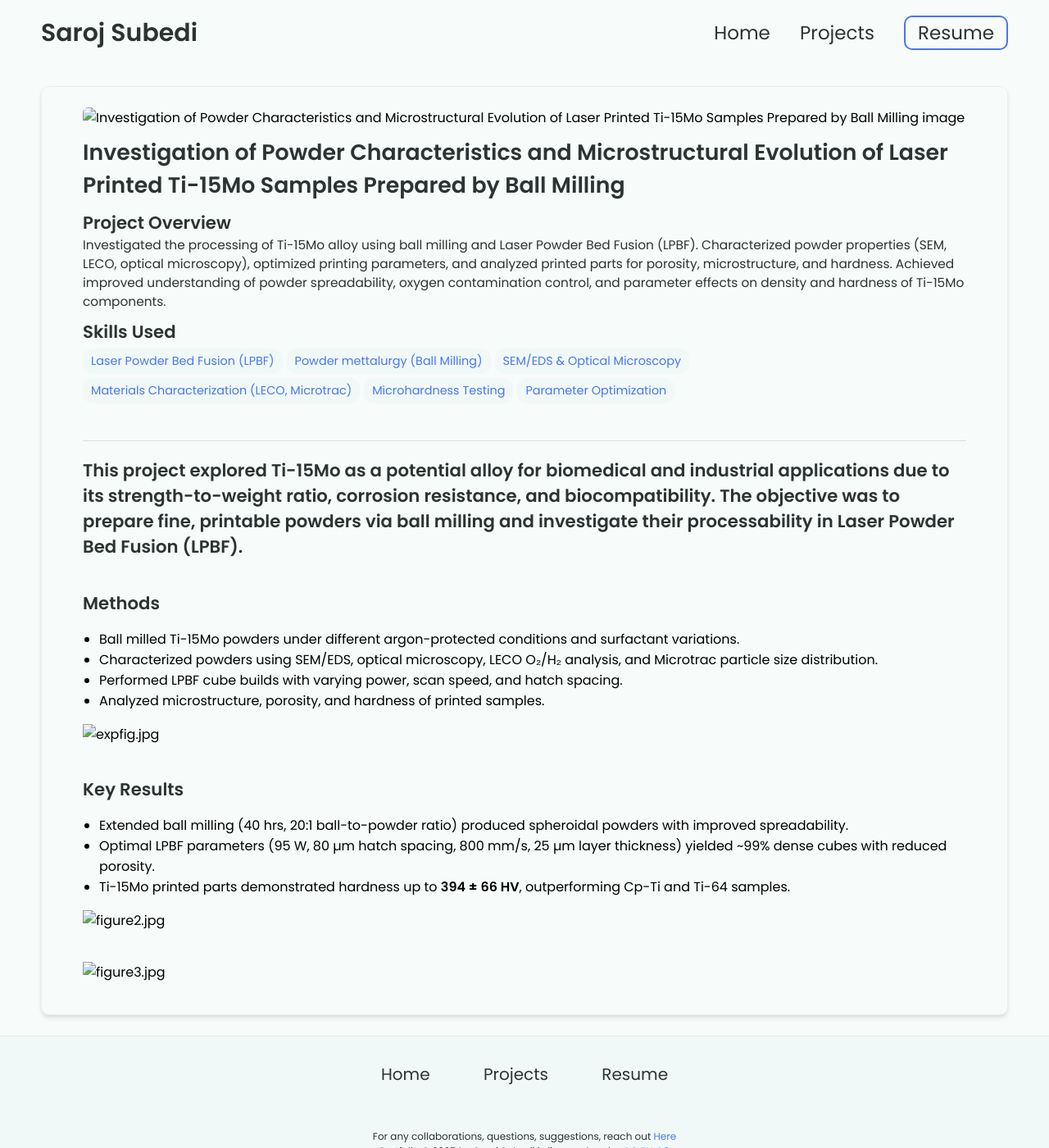
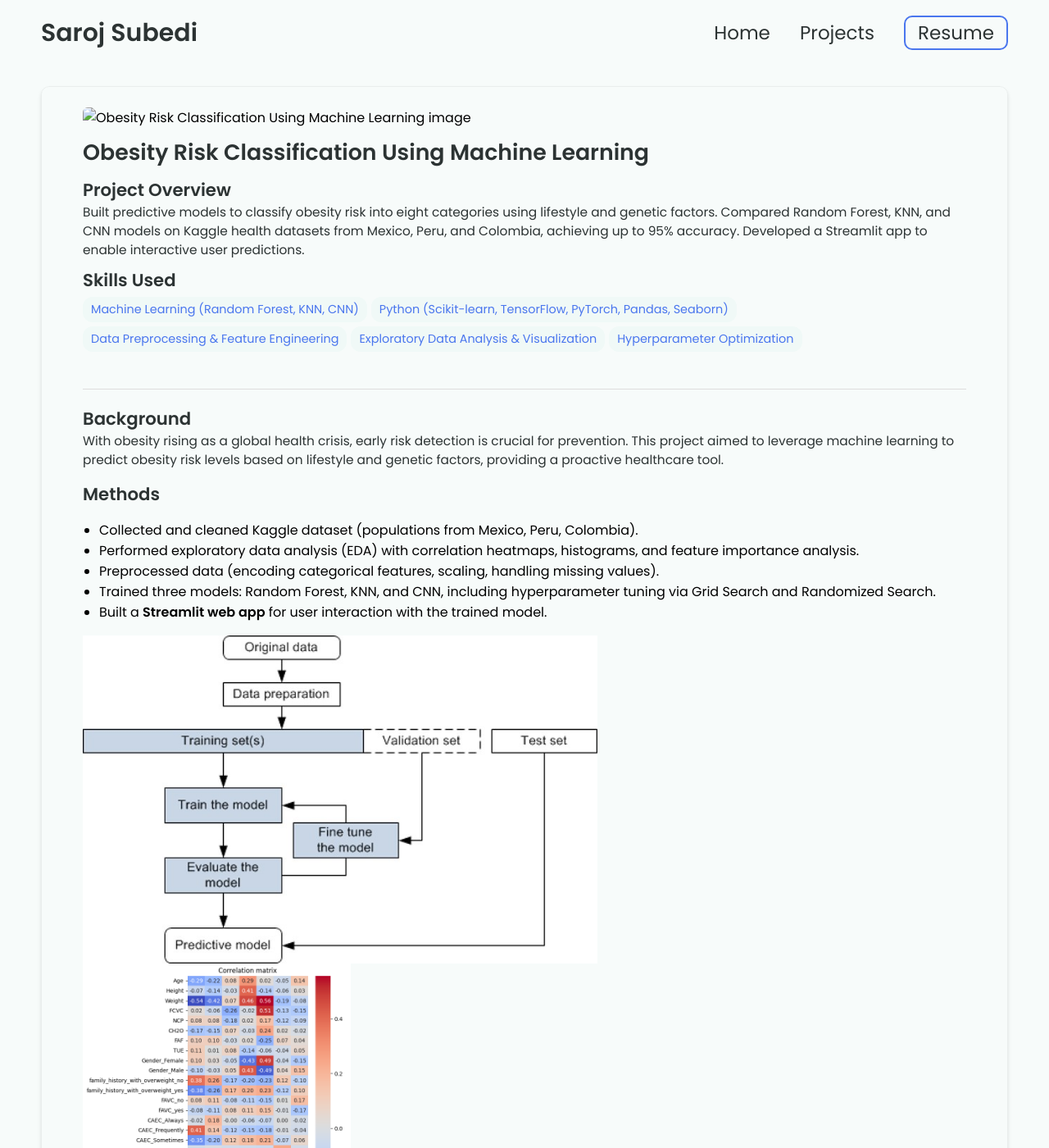
Before and after one commit to subedi-saroj/subedi-saroj.github.io, a Jekyll site: the page built from _projects/05_ML_obesity/index.md, in a window 1280 px wide and 1400 px high. Shown: the whole window at 82% size. Built offline with Jekyll 4.4.1, drawn with Linux system fonts in a browser that asks for light colours; some of the changed text lies outside the part shown.

Commit message:
Revise project to focus on obesity risk classification
Updated project focus from Ti-15Mo alloy processing to obesity risk classification using machine learning. Included details on model comparison, dataset sources, and the development of a Streamlit app for user interaction.

```diff
--- a/_projects/05_ML_obesity/index.md
+++ b/_projects/05_ML_obesity/index.md
@@ -1,31 +1,35 @@
 ---
 layout: post
-title: Investigation of Powder Characteristics and Microstructural Evolution of Laser Printed Ti-15Mo Samples Prepared by Ball Milling
-description:  Investigated the processing of Ti-15Mo alloy using ball milling and Laser Powder Bed Fusion (LPBF). Characterized powder properties (SEM, LECO, optical microscopy), optimized printing parameters, and analyzed printed parts for porosity, microstructure, and hardness. Achieved improved understanding of powder spreadability, oxygen contamination control, and parameter effects on density and hardness of Ti-15Mo components.
+title: Obesity Risk Classification Using Machine Learning
+description:  Built predictive models to classify obesity risk into eight categories using lifestyle and genetic factors. Compared Random Forest, KNN, and CNN models on Kaggle health datasets from Mexico, Peru, and Colombia, achieving up to 95% accuracy. Developed a Streamlit app to enable interactive user predictions.
 skills:
-- Laser Powder Bed Fusion (LPBF)
-- Powder mettalurgy (Ball Milling)
-- SEM/EDS & Optical Microscopy
-- Materials Characterization (LECO, Microtrac)
-- Microhardness Testing
-- Parameter Optimization
-main-image: /expfig.jpg
+  - Machine Learning (Random Forest, KNN, CNN)
+  - Python (Scikit-learn, TensorFlow, PyTorch, Pandas, Seaborn)
+  - Data Preprocessing & Feature Engineering
+  - Exploratory Data Analysis & Visualization
+  - Hyperparameter Optimization
+main-image: /main.jpg
 ---
 
 ---
-## This project explored Ti-15Mo as a potential alloy for biomedical and industrial applications due to its strength-to-weight ratio, corrosion resistance, and biocompatibility. The objective was to prepare fine, printable powders via ball milling and investigate their processability in Laser Powder Bed Fusion (LPBF).
+## Background
+With obesity rising as a global health crisis, early risk detection is crucial for prevention. This project aimed to leverage machine learning to predict obesity risk levels based on lifestyle and genetic factors, providing a proactive healthcare tool.
 <br>
 
 ## Methods
-- Ball milled Ti-15Mo powders under different argon-protected conditions and surfactant variations.
-- Characterized powders using SEM/EDS, optical microscopy, LECO O₂/H₂ analysis, and Microtrac particle size distribution.
-- Performed LPBF cube builds with varying power, scan speed, and hatch spacing.
-- Analyzed microstructure, porosity, and hardness of printed samples.
-{% include image-gallery.html images="expfig.jpg" height="600" %}<br>
+- Collected and cleaned Kaggle dataset (populations from Mexico, Peru, Colombia).
+- Performed exploratory data analysis (EDA) with correlation heatmaps, histograms, and feature importance analysis.
+- Preprocessed data (encoding categorical features, scaling, handling missing values).
+- Trained three models: Random Forest, KNN, and CNN, including hyperparameter tuning via Grid Search and Randomized Search.
+- Built a **Streamlit web app** for user interaction with the trained model.
+{% include image-gallery.html images="method.jpg" height="400" %}
+{% include image-gallery.html images="output.png" height="500" %}
 
 ## Key Results
-- Extended ball milling (40 hrs, 20:1 ball-to-powder ratio) produced spheroidal powders with improved spreadability.
-- Optimal LPBF parameters (95 W, 80 µm hatch spacing, 800 mm/s, 25 µm layer thickness) yielded ~99% dense cubes with reduced porosity.
-- Ti-15Mo printed parts demonstrated hardness up to **394 ± 66 HV**, outperforming Cp-Ti and Ti-64 samples.
-{% include image-gallery.html images="figure2.jpg" height="400" %} <br>
+- **Random Forest** achieved the highest accuracy (~95%), outperforming CNN (~86%) and KNN (~80%).
+- Identified top predictive features: frequency of vegetable consumption, number of main meals, height, weight, and screen time.
+- The Streamlit app allowed users to input lifestyle parameters and receive obesity risk classification in real-time.
+{% include image-gallery.html images="perf_comp.jpg" height="500" %}
+{% include image-gallery.html images="gui.jpg" height="500" %}
+
 {% include image-gallery.html images="figure3.jpg" height="800" %} <br>
```
